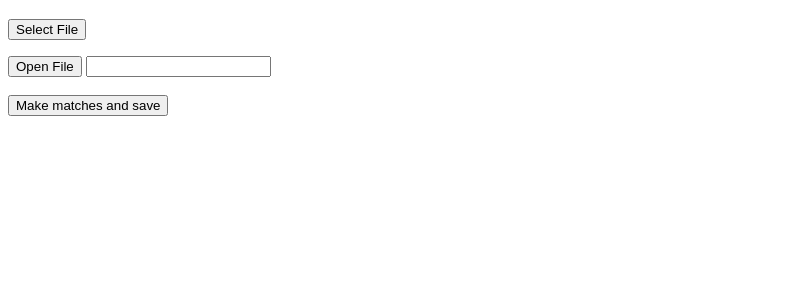
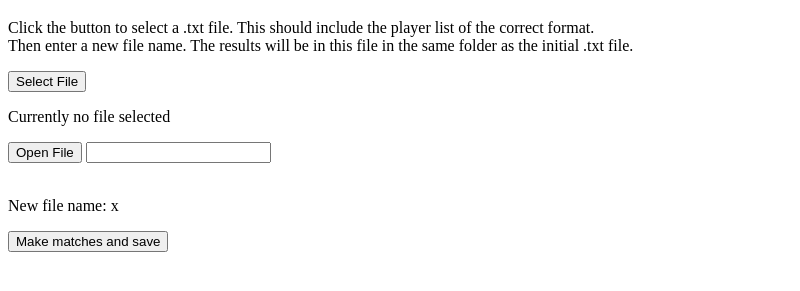
Before and after one commit to Tobias-Wiedemann/chess_matcher, an Electron app: page index.html in a window 800 px wide. Both pictures are taken after a click on the button "Make matches and save". Shown: the part 61-352 px from the top of the page. Drawn offline with Linux system fonts and the light colour scheme; no server answers.

Commit message:
Setting up saving of files

```diff
--- a/index.html
+++ b/index.html
@@ -4,14 +4,19 @@
     <meta charset="UTF-8">
     <!-- https://developer.mozilla.org/en-US/docs/Web/HTTP/CSP -->
     <meta http-equiv="Content-Security-Policy" content="default-src 'self'; script-src 'self'">
-    <title>Hello World!</title>
+    <title>Chess Matcher!</title>
   </head>
   <body>
     <h1>Select a File</h1>
+    <p>Click the button to select a .txt file. This should include the player list of the correct format.
+      <br>Then enter a new file name. The results will be in this file in the same folder as the initial .txt file.
+      <br>
+    </p>
     <button id="select-file-button">Select File</button>
-    <p id="selected-file"></p>
+    <p id="selected-file">Currently no file selected</p>
     <button id="open-file">Open File</button>
     <input type="text" id="fname" name="fname"><br><br>
+    <p id="new-file-name"></p>
     <button id="start-process-button">Make matches and save</button>
     <script defer src="./renderer.js"></script>
   </body>
--- a/main.js
+++ b/main.js
@@ -56,3 +56,8 @@ ipcMain.on('open-file', (event) => {
     event.reply('response-data', { message: `'${inputPath}' is the opened file path`});
   }
 })
+
+ipcMain.on('start-process', (event) => {
+
+  event.reply('response-data', { message: `'${event.data}' is the opened file path`});
+})
--- a/renderer.js
+++ b/renderer.js
@@ -11,6 +11,12 @@ document.getElementById('open-file').addEventListener('click', async () => {
   ipcRenderer.send('open-file');
 })
 
+document.getElementById('start-process-button').addEventListener('click', async () => {
+  ipcRenderer.send('');
+  let x = "x";
+  document.getElementById('new-file-name').innerText = `New file name: ${x}`;
+
+})
 
 ipcRenderer.on('response-data', (event, data) => {
   console.log(data);
```
